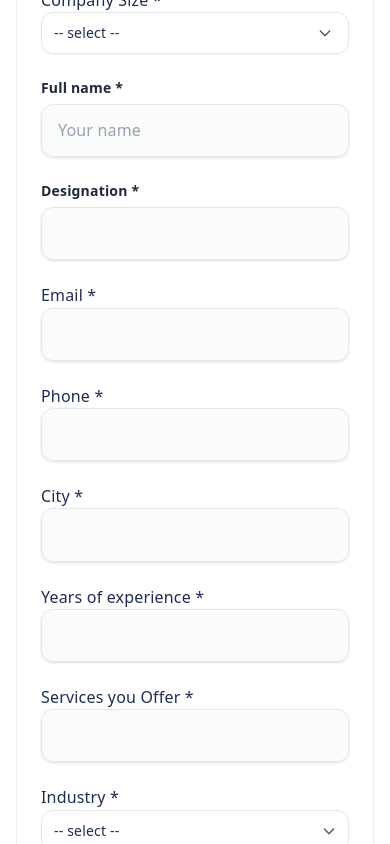
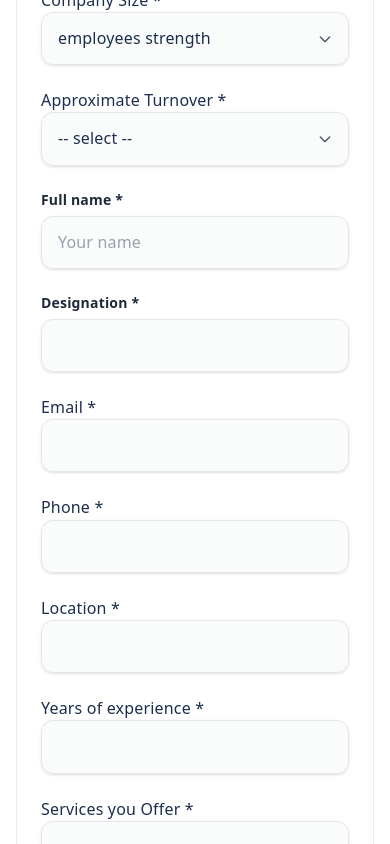
Before and after one commit to shankar-1403/ecb, a React (Vite) app: page /membership/partner-with-us in a window 390 px wide. Shown: the part 1400-2244 px from the top of the page. Built offline with nearby package versions, Linux system fonts and the light colour scheme.

Commit message:
minor changes

```diff
--- a/src/components/Layout.jsx
+++ b/src/components/Layout.jsx
@@ -33,7 +33,7 @@ const Layout = ({ children }) => {
         </button>
 
 
-        <a href="https://wa.me/919999999999"
+        <a href="https://wa.me/7982218029"
         target="_blank"
         rel="noopener noreferrer"
         className="w-12 h-12 flex items-center justify-center rounded-full bg-green-500 shadow-lg hover:scale-110 transition-transform"
--- a/src/pages/Membership.jsx
+++ b/src/pages/Membership.jsx
@@ -115,7 +115,7 @@ function Membership() {
                   </div>
                 </div>
 
-                <h1 className="mt-6 text-4xl font-bold leading-[1.08] tracking-tight text-[#1D2F4F] md:text-5xl lg:text-6xl lg:leading-[1.05]">Apply as an Elite Ambassador</h1>
+                <h1 className="mt-6 text-4xl font-bold leading-[1.08] tracking-tight text-[#1D2F4F] md:text-5xl lg:text-6xl lg:leading-[1.05]">Apply as an Elite Solution Ambassador</h1>
                 <p className="mt-6 max-w-2xl text-base leading-relaxed text-muted-foreground md:text-lg md:leading-relaxed">Share your practice details and areas of expertise. Our team reviews your profile for credibility, fit, and alignment with ECB’s standards. </p>
               </div>
             </div>
@@ -189,6 +189,11 @@ function Membership() {
                         className={fieldBase} />
                     </div>
 
+                    <div className="sm:col-span-2 relative">
+                      <label className="mb-4" htmlFor="entrepreneurs">Approximate Network Entrepreneurs *</label>
+                      <input id="entrepreneurs" name="entrepreneurs" type="number" value={formData.entrepreneurs} onChange={handleInputChange} className={`appearance-none ${fieldBase}`}/>
+                    </div>
+
                     <div>
                       <Label htmlFor="email">Email *</Label>
                       <input id="email" name="email" type="email" placeholder="you@example.com" value={formData.email} onChange={handleInputChange} className={fieldBase} maxLength={255} />
@@ -200,7 +205,7 @@ function Membership() {
                     </div>
 
                     <div>
-                      <Label className="mb-4" htmlFor="city">City *</Label>
+                      <Label className="mb-4" htmlFor="city">Location *</Label>
                       <input id="city" name="city" value={formData.city} onChange={handleInputChange} className={fieldBase} />
                     </div>
 
--- a/src/pages/Partners.jsx
+++ b/src/pages/Partners.jsx
@@ -27,7 +27,7 @@ function Label({ htmlFor, children }) {
 }
 
 
-const initialFormData = { company: '', size: '', name: '', designation: '', email: '', phone: '', city: '', experience: '', services: '', industry: '', message: '' };
+const initialFormData = { company: '', size: '', turnover:'', name: '', designation: '', email: '', phone: '', city: '', experience: '', services: '', industry: '', message: '' };
 
 function Partners() {
 
@@ -80,6 +80,7 @@ function Partners() {
       services: formData.services,
       industry: formData.industry,
       message: formData.message,
+      turnover: formData.turnover,
     };
     try {
       await push(ref(db, 'partner'), {
@@ -179,8 +180,8 @@ function Partners() {
 
                     <div className="sm:col-span-2 relative">
                       <label className="mb-4" htmlFor="companysize">Company Size *</label>
-                      <select id="companysize" value={formData.size} onChange={handleInputChange} className="appearance-none bg-neutral-secondary-medium border border-gray-200 text-heading text-sm rounded-base block w-full px-3 py-2.5 shadow-xs placeholder:text-body rounded-xl">
-                        <option value="" disabled>-- select --</option>
+                      <select id="companysize" value={formData.size} onChange={handleInputChange} className={`appearance-none ${fieldBase}`}>
+                        <option value="" disabled>employees strength</option>
                         <option value="0-100">0-100</option>
                         <option value="100-250">100-250</option>
                         <option value="250-500">250-500</option>
@@ -198,6 +199,29 @@ function Partners() {
                         </svg>
                       </div>
                     </div>
+
+                    <div className="sm:col-span-2 relative">
+                      <label className="mb-4" htmlFor="turnover">Approximate Turnover *</label>
+                      <select id="turnover" name="turnover"value={formData.turnover} onChange={handleInputChange} className={`appearance-none ${fieldBase}`}>
+                        <option value="disabled">-- select --</option>
+                        <option value="0cr-100cr">0cr-100cr</option>
+                        <option value="100cr-250cr">100cr-250cr</option>
+                        <option value="250cr-500cr">250cr-500cr</option>
+                        <option value="500cr+">500cr+</option>
+                      </select>
+                      <div className="pointer-events-none absolute inset-y-0 right-4 top-6 flex items-center">
+                        <svg
+                          className="w-4 h-4 text-gray-600"
+                          fill="none"
+                          stroke="currentColor"
+                          strokeWidth="2"
+                          viewBox="0 0 24 24"
+                        >
+                          <path strokeLinecap="round" strokeLinejoin="round" d="M19 9l-7 7-7-7" />
+                        </svg>
+                      </div>
+                    </div>
+
 
                     <div className="sm:col-span-2">
                       <Label htmlFor="name">Full name *</Label>
@@ -220,7 +244,7 @@ function Partners() {
                     </div>
 
                     <div className="sm:col-span-2">
-                      <label className="mb-4" htmlFor="city">City *</label>
+                      <label className="mb-4" htmlFor="city">Location *</label>
                       <input id="name" name="city" value={formData.city} onChange={handleInputChange} className={fieldBase} />
                     </div>
 
@@ -237,7 +261,7 @@ function Partners() {
                     <div className="sm:col-span-2 relative">
                       <label className="mb-4" htmlFor="industry">Industry *</label>
                       <div className="relative">
-                        <select id="industry" name="industry" value={formData.industry} onChange={handleInputChange} className="appearance-none bg-neutral-secondary-medium border border-gray-200 text-heading text-sm rounded-base block w-full px-3 py-2.5 shadow-xs placeholder:text-body rounded-xl pr-10">
+                        <select id="industry" name="industry" value={formData.industry} onChange={handleInputChange} className={`appearance-none ${fieldBase}`}>
                           <option value="disabled">-- select --</option>
                           <option value="Technology / IT">Technology / IT</option>
                           <option value="Finance & Banking">Finance & Banking</option>
@@ -262,7 +286,7 @@ function Partners() {
                     </div>
 
                     <div className="sm:col-span-2">
-                      <label className="mb-4" htmlFor="description">Brief About Your Services (optional)</label>
+                      <label className="mb-4" htmlFor="description">Brief About Your Services *</label>
                       <textarea id="description" rows={3} name="message" value={formData.message} onChange={handleInputChange} className={fieldBase} />
                     </div>
                   </div>
```
